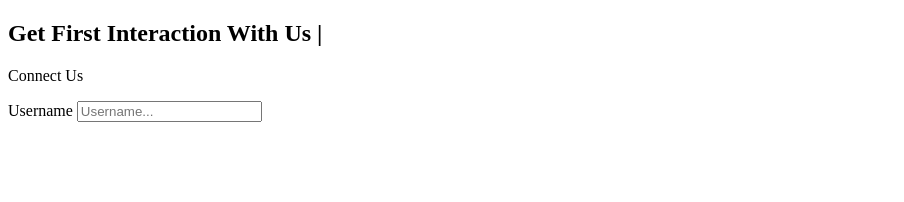
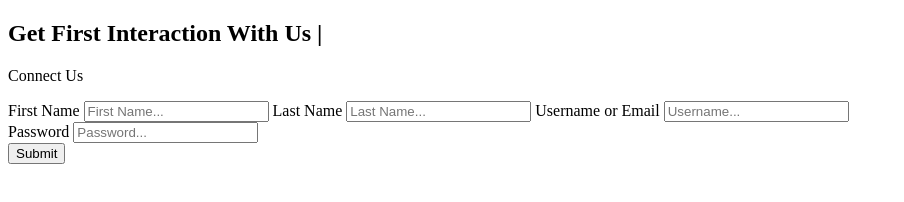
Before and after one commit to PayalAwasthiWeb/web, a plain HTML site: page registration.html in a window 1280 px wide. Shown: the whole page, without its empty margins (0-904 px from the left). Drawn offline with Linux system fonts and the light colour scheme.

Commit message:
Add CSS Folder

```diff
--- a/registration.html
+++ b/registration.html
@@ -13,9 +13,16 @@
                 <p>Connect Us</p>
             </div>
             <div class="form-body">
-                <label for = "username">Username </label>
+                <label for="firstname">First Name</label>
+                <input type="text" id="firstname" name="firstname" placeholder="First Name..." aria-lebel="Enter Your First Name" required>
+                <label for="lastname">Last Name</label>
+                <input type="text" id="lastname" name="lastname" placeholder="Last Name..." aria-lebel="Enter Your Last Name" required>
+                <label for = "username">Username or Email</label>
                 <input type="username" id="username" name="username" placeholder="Username..." aria-label="Enter Your Username" required/></br>
-                <label for=""></label>
+                <label for="password">Password</label>
+                <input type="password" id="password" name="password" placeholder="Password..." aria-label="Enter Your Password" required/></br>
+                <button>Submit</button>
+
             </div>
         </div>
     </main>
```
Also changed, not shown: css/login.css (renamed from style.css).
